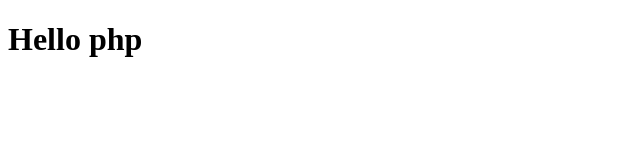
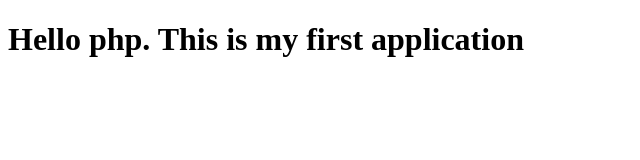
Before and after one commit to agmca55/php-repo, a plain HTML site: page index.html in a window 1280 px wide. Shown: the whole page, without its empty margins (0-640 px from the left). Drawn offline with Linux system fonts and the light colour scheme.

Commit message:
added new text

```diff
--- a/index.html
+++ b/index.html
@@ -8,7 +8,7 @@
 </head>
 <body>
 
-    <h1>Hello php</h1>
+    <h1>Hello php. This is my first application</h1>
 
 </body>
 </html>
```
